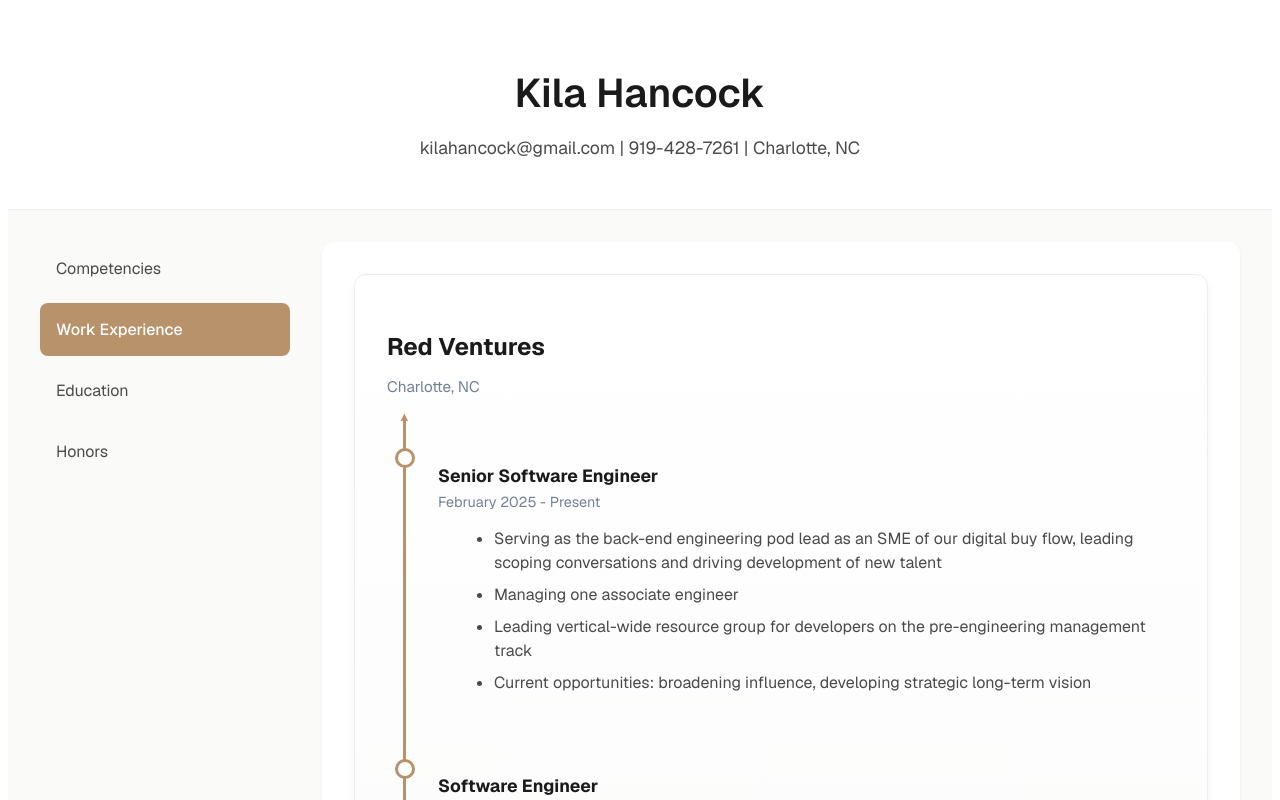
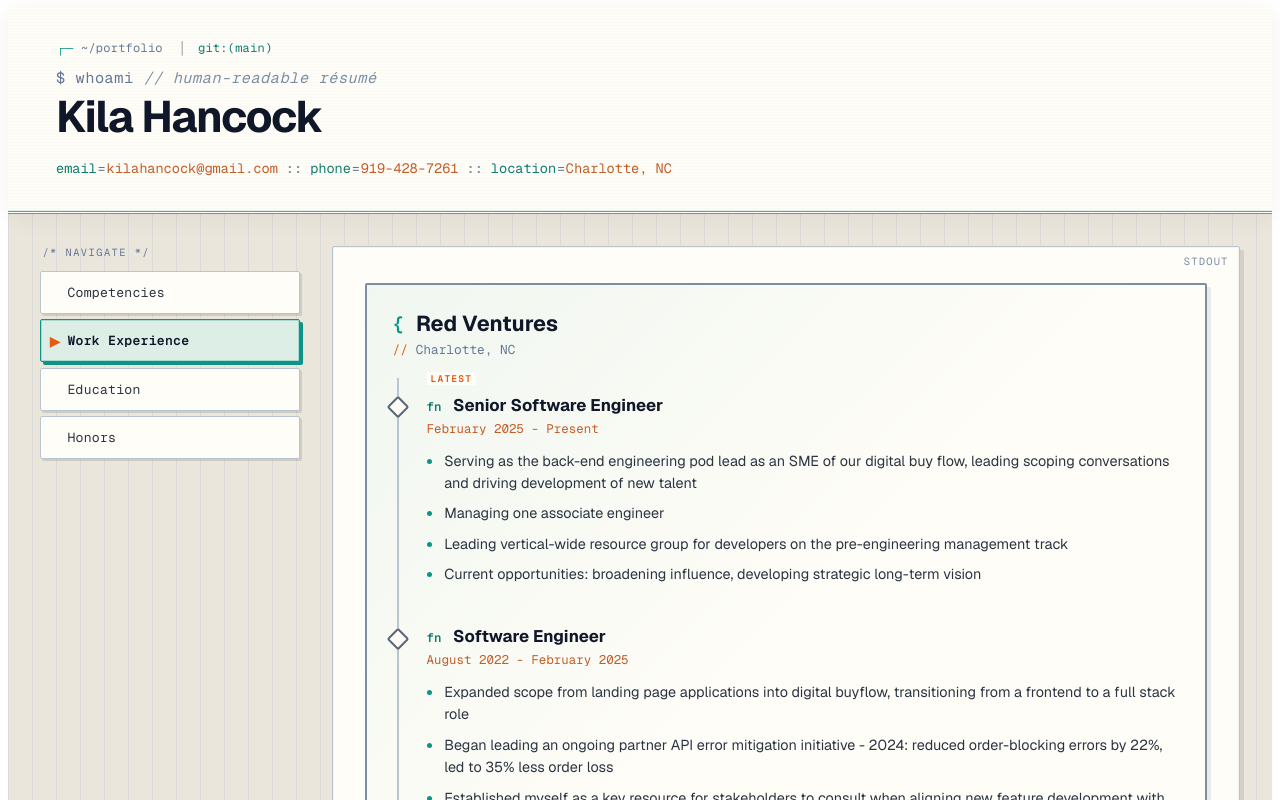
Before and after one commit to kilahancock/kilahancock, a Next.js app: page / in a window 1280 px wide. Both pictures are taken after a click on the button "Work Experience". Shown: the top 800 px of the page. Built offline with nearby package versions, Linux system fonts and the light colour scheme.

Commit message:
apply geeky styles

```diff
--- a/src/app/globals.css
+++ b/src/app/globals.css
@@ -2,16 +2,24 @@
   --font-geist-sans: 'Geist', sans-serif;
   --font-geist-mono: 'Geist Mono', monospace;
 
-  --color-font-primary: #4A4A4A;
-  --color-font-secondary: #1A1A1A;
+  --color-font-primary: #2b3542;
+  --color-font-secondary: #0f1729;
+  --color-syntax-dim: #647896;
+  --color-syntax-key: #0d7d6f;
+  --color-syntax-str: #c45c26;
 
-  --color-background: #FAFAF9;
-  --color-border: #eee;
-  --color-accent: #718096;
-  --color-accent-neutral: #B8926A;
-  --color-white: #FFFFFF;
+  --color-background: #ebe6dc;
+  --color-surface: #fffdf7;
+  --color-surface-2: #f6f2ea;
+  --color-border: #b8c4ce;
+  --color-border-strong: #7a8fa3;
+  --color-accent: #0d9488;
+  --color-accent-hot: #ea580c;
+  --color-accent-muted: #5b6778;
+  --color-white: #fffcf5;
 }
 
 body {
   font-family: var(--font-geist-sans);
+  font-feature-settings: "ss01" on;
 }
--- a/src/app/page.module.css
+++ b/src/app/page.module.css
@@ -1,124 +1,346 @@
-@import url('https://fonts.googleapis.com/css2?family=Inter:wght@400;500;600;700&display=swap');
-
 .page {
   color: var(--color-font-primary);
   background-color: var(--color-background);
+  background-image:
+    linear-gradient(
+      90deg,
+      color-mix(in srgb, var(--color-border) 35%, transparent) 1px,
+      transparent 1px
+    ),
+    linear-gradient(
+      var(--color-surface-2) 0%,
+      transparent 12rem
+    );
+  background-size: 1.5rem 1.5rem, 100% 100%;
   min-height: 100vh;
+  display: flex;
+  flex-direction: column;
 }
 
 .header {
-  text-align: center;
-  padding: 2rem;
-  background-color: var(--color-white);
-  border-bottom: 1px solid var(--color-border);
+  text-align: left;
+  padding: 2rem clamp(1.25rem, 4vw, 3rem);
+  background: var(--color-surface);
+  border-bottom: 3px double var(--color-border-strong);
+  box-shadow:
+    inset 0 -1px 0 color-mix(in srgb, var(--color-accent) 12%, transparent),
+    0 4px 24px color-mix(in srgb, var(--color-font-secondary) 6%, transparent);
+  position: relative;
+  overflow: hidden;
 }
 
-.header h1 {
-  margin-bottom: 0.5rem;
-  color: var(--color-font-secondary);
-  font-weight: 600;
-  font-size: 2.5rem;
+.header::before {
+  content: '';
+  position: absolute;
+  inset: 0;
+  background: repeating-linear-gradient(
+    0deg,
+    transparent,
+    transparent 2px,
+    color-mix(in srgb, var(--color-font-secondary) 4%, transparent) 2px,
+    color-mix(in srgb, var(--color-font-secondary) 4%, transparent) 3px
+  );
+  pointer-events: none;
+  opacity: 0.35;
 }
 
-.header p {
+.shellLine {
+  font-family: var(--font-geist-mono), ui-monospace, monospace;
+  font-size: 0.75rem;
+  letter-spacing: 0.02em;
+  margin: 0 0 0.75rem;
+  color: var(--color-syntax-dim);
+  display: flex;
+  flex-wrap: wrap;
+  gap: 0.5rem 1rem;
+  position: relative;
+  z-index: 1;
+}
+
+.shellPrompt::before {
+  content: '┌─ ';
+  color: var(--color-accent);
+}
+
+.shellBranch {
+  color: var(--color-syntax-key);
+}
+
+.shellBranch::before {
+  content: '│ ';
+  color: var(--color-border-strong);
+  margin-right: 0.25rem;
+}
+
+.title {
+  margin: 0 0 1rem;
+  position: relative;
+  z-index: 1;
+  display: flex;
+  flex-direction: column;
+  align-items: flex-start;
+  gap: 0.35rem;
+}
+
+.titlePrompt {
+  font-family: var(--font-geist-mono), ui-monospace, monospace;
+  font-size: clamp(0.8rem, 2vw, 0.95rem);
+  font-weight: 400;
+  color: var(--color-syntax-dim);
+  letter-spacing: 0.04em;
+}
+
+.titlePrompt::after {
+  content: ' // human-readable résumé';
+  color: var(--color-border-strong);
+  font-style: italic;
+  font-weight: 400;
+}
+
+.nameBlock {
+  display: inline-flex;
+  align-items: baseline;
+  gap: 0.15rem;
+}
+
+.nameText {
+  font-family: var(--font-geist-sans);
+  font-size: clamp(2rem, 5vw, 2.75rem);
+  font-weight: 700;
+  color: var(--color-font-secondary);
+  letter-spacing: -0.03em;
+  line-height: 1.1;
+}
+
+.cursor {
+  font-family: var(--font-geist-mono), monospace;
+  font-size: clamp(1.5rem, 4vw, 2rem);
+  color: var(--color-accent-hot);
+  animation: blink 1.1s step-end infinite;
+  transform: translateY(2px);
+}
+
+@keyframes blink {
+  0%,
+  50% {
+    opacity: 1;
+  }
+  51%,
+  100% {
+    opacity: 0;
+  }
+}
+
+.metaLine {
+  font-family: var(--font-geist-mono), ui-monospace, monospace;
+  font-size: clamp(0.72rem, 1.6vw, 0.85rem);
+  line-height: 1.65;
+  margin: 0;
   color: var(--color-font-primary);
-  font-size: 1.1rem;
+  display: flex;
+  flex-wrap: wrap;
+  gap: 0.35rem 0.5rem;
+  align-items: baseline;
+  position: relative;
+  z-index: 1;
+  max-width: 52rem;
+}
+
+.metaChunk {
+  white-space: nowrap;
+}
+
+.metaKey {
+  color: var(--color-syntax-key);
+}
+
+.metaEq {
+  color: var(--color-syntax-dim);
+  margin: 0 0.05rem;
+}
+
+.metaVal {
+  color: var(--color-syntax-str);
+}
+
+.metaSep {
+  color: var(--color-border-strong);
+  font-weight: 600;
+  user-select: none;
 }
 
 .container {
   display: flex;
   max-width: 1200px;
   margin: 0 auto;
-  padding: 2rem;
-  gap: 2rem;
+  padding: 2rem clamp(1rem, 3vw, 2rem);
+  gap: clamp(1rem, 3vw, 2rem);
+  flex: 1;
 }
 
 .sidebar {
-  width: 250px;
+  width: min(260px, 100%);
   flex-shrink: 0;
   display: flex;
   flex-direction: column;
-  gap: 0.5rem;
+  gap: 0.35rem;
   position: sticky;
-  top: 2rem;
+  top: 1.5rem;
   height: fit-content;
+  font-family: var(--font-geist-mono), ui-monospace, monospace;
+}
+
+.sidebar::before {
+  content: '/* navigate */';
+  font-size: 0.65rem;
+  text-transform: uppercase;
+  letter-spacing: 0.14em;
+  color: var(--color-syntax-dim);
+  margin-bottom: 0.35rem;
+  padding-left: 0.15rem;
 }
 
 .navButton {
-  padding: 1rem;
+  padding: 0.75rem 1rem 0.75rem 1.65rem;
   text-align: left;
-  background: none;
-  border: none;
-  border-radius: 8px;
-  font-size: 1rem;
+  background: var(--color-surface);
+  border: 1px solid var(--color-border);
+  border-radius: 2px;
+  font-size: 0.82rem;
   color: var(--color-font-primary);
   cursor: pointer;
-  transition: all 0.2s ease;
-  font-family: var(--font-geist-sans);
+  transition:
+    border-color 0.15s ease,
+    background 0.15s ease,
+    transform 0.15s ease,
+    box-shadow 0.15s ease;
+  font-family: inherit;
+  letter-spacing: 0.02em;
+  position: relative;
+  box-shadow: 2px 2px 0 color-mix(in srgb, var(--color-font-secondary) 12%, transparent);
+}
+
+.navButton::before {
+  content: '>';
+  position: absolute;
+  left: 0.65rem;
+  top: 50%;
+  transform: translateY(-50%);
+  color: var(--color-border-strong);
+  opacity: 0;
+  transition: opacity 0.15s ease;
+  font-weight: 600;
 }
 
 .navButton:hover {
-  background-color: #F0F0F0;
-  color: var(--color-font-secondary);
+  background: var(--color-surface-2);
+  border-color: var(--color-border-strong);
+  transform: translate(-1px, -1px);
+  box-shadow: 3px 3px 0 color-mix(in srgb, var(--color-accent) 35%, transparent);
+}
+
+.navButton:hover::before {
+  opacity: 0.6;
 }
 
 .navButton.active {
-  background-color: var(--color-accent-neutral);
-  color: var(--color-white);
-  font-weight: 500;
+  background: color-mix(in srgb, var(--color-accent) 14%, var(--color-surface));
+  border-color: var(--color-accent);
+  color: var(--color-font-secondary);
+  font-weight: 600;
+  box-shadow:
+    3px 3px 0 var(--color-accent),
+    inset 0 0 0 1px color-mix(in srgb, var(--color-accent) 25%, transparent);
+}
+
+.navButton.active::before {
+  content: '▶';
+  opacity: 1;
+  color: var(--color-accent-hot);
+  left: 0.55rem;
 }
 
 .mainContent {
   flex-grow: 1;
-  background-color: var(--color-white);
-  border-radius: 12px;
-  padding: 2rem;
-  box-shadow: 0 2px 4px rgba(0, 0, 0, 0.05);
+  background: var(--color-surface);
+  border: 1px solid var(--color-border);
+  border-radius: 2px;
+  padding: clamp(1.25rem, 3vw, 2rem);
+  box-shadow:
+    4px 4px 0 color-mix(in srgb, var(--color-font-secondary) 10%, transparent),
+    inset 0 0 0 1px color-mix(in srgb, var(--color-surface-2) 80%, transparent);
+  position: relative;
+}
+
+.mainContent::before {
+  content: 'stdout';
+  position: absolute;
+  top: 0.5rem;
+  right: 0.65rem;
+  font-family: var(--font-geist-mono), monospace;
+  font-size: 0.65rem;
+  letter-spacing: 0.12em;
+  text-transform: uppercase;
+  color: var(--color-syntax-dim);
+  opacity: 0.85;
 }
 
 .sectionContent {
-  animation: fadeIn 0.3s ease-in-out;
+  animation: fadeIn 0.35s ease-out;
+  padding-top: 0.25rem;
 }
 
-.workItem, .educationItem, .awardItem, .skillCategory {
-  margin-bottom: 2rem;
-  padding: 1rem;
-  background-color: var(--color-background);
-  border-radius: 8px;
-  transition: transform 0.2s ease;
+.workItem,
+.educationItem,
+.awardItem,
+.skillCategory {
+  margin-bottom: 1.5rem;
+  padding: 1.1rem 1.15rem;
+  background: var(--color-surface-2);
+  border: 1px dashed var(--color-border);
+  border-radius: 2px;
+  transition:
+    transform 0.2s ease,
+    border-color 0.2s ease,
+    box-shadow 0.2s ease;
 }
 
-.workItem:hover, .educationItem:hover, .awardItem:hover, .skillCategory:hover {
-  transform: translateY(-2px);
+.workItem:hover,
+.educationItem:hover,
+.awardItem:hover,
+.skillCategory:hover {
+  transform: translate(-2px, -2px);
+  border-color: var(--color-accent);
+  box-shadow: 3px 3px 0 color-mix(in srgb, var(--color-accent) 45%, transparent);
 }
 
-.jobHeader h3 {
+.educationItem h3,
+.awardItem h3,
+.skillCategory h3 {
+  font-family: var(--font-geist-sans);
+  font-size: 1.15rem;
   color: var(--color-font-secondary);
-  margin-bottom: 0.25rem;
-  font-weight: 500;
+  margin: 0 0 0.35rem;
 }
 
-.jobHeader p {
-  color: var(--color-accent);
-  margin: 0;
-  font-size: 0.95rem;
+.educationItem p,
+.awardItem p,
+.skillCategory p {
+  margin: 0.2rem 0;
+  font-size: 0.92rem;
+  line-height: 1.55;
 }
 
-.workItem ul {
-  margin-top: 0.75rem;
-  padding-left: 1.5rem;
-}
-
-.workItem li {
-  margin-bottom: 0.75rem;
+.skillCategory p {
+  font-family: var(--font-geist-mono), monospace;
+  font-size: 0.8rem;
   color: var(--color-font-primary);
-  line-height: 1.5;
 }
 
 @keyframes fadeIn {
   from {
     opacity: 0;
-    transform: translateY(10px);
+    transform: translateY(8px);
   }
   to {
     opacity: 1;
@@ -126,8 +348,20 @@
   }
 }
 
-/* Responsive design */
 @media (max-width: 768px) {
+  .titlePrompt::after {
+    display: none;
+  }
+
+  .metaLine {
+    flex-direction: column;
+    align-items: flex-start;
+  }
+
+  .metaSep {
+    display: none;
+  }
+
   .container {
     flex-direction: column;
     padding: 1rem;
@@ -137,96 +371,167 @@
     width: 100%;
     position: static;
     flex-direction: row;
+    flex-wrap: wrap;
     overflow-x: auto;
-    padding-bottom: 1rem;
+    padding-bottom: 0.5rem;
+    gap: 0.5rem;
+  }
+
+  .sidebar::before {
+    flex-basis: 100%;
   }
 
   .navButton {
     white-space: nowrap;
+    flex: 0 0 auto;
   }
 
   .mainContent {
     padding: 1rem;
   }
+
+  .mainContent::before {
+    display: none;
+  }
 }
 
 .companyGroup {
-  margin-bottom: 3rem;
-  padding: 2rem;
-  border: 1px solid var(--color-border);
-  border-radius: 12px;
-  background: linear-gradient(to bottom, var(--color-white), var(--color-background));
-  box-shadow: 0 2px 8px rgba(0, 0, 0, 0.05);
+  margin-bottom: 2.5rem;
+  padding: 1.5rem clamp(1rem, 2vw, 1.75rem);
+  border: 2px solid var(--color-border-strong);
+  border-radius: 2px;
+  background:
+    linear-gradient(
+      135deg,
+      color-mix(in srgb, var(--color-accent) 6%, var(--color-surface)) 0%,
+      var(--color-surface) 48%
+    );
+  box-shadow: 4px 4px 0 color-mix(in srgb, var(--color-font-secondary) 8%, transparent);
+  position: relative;
+}
+
+.companyGroup::after {
+  content: '}';
+  position: absolute;
+  bottom: 0.35rem;
+  right: 0.65rem;
+  font-family: var(--font-geist-mono), monospace;
+  font-size: 1.75rem;
+  font-weight: 600;
+  color: color-mix(in srgb, var(--color-border-strong) 55%, transparent);
+  line-height: 1;
+  pointer-events: none;
 }
 
 .companyName {
-  font-size: 1.5rem;
+  font-size: 1.35rem;
+  font-family: var(--font-geist-sans);
   color: var(--color-font-secondary);
-  margin-bottom: 0.25rem;
+  margin: 0 0 0.2rem;
+}
+
+.companyName::before {
+  content: '{ ';
+  font-family: var(--font-geist-mono), monospace;
+  font-size: 0.9em;
+  color: var(--color-accent);
+  font-weight: 600;
 }
 
 .companyLocation {
-  color: var(--color-accent);
-  font-size: 0.95rem;
-  margin-bottom: 1.5rem;
+  font-family: var(--font-geist-mono), monospace;
+  font-size: 0.8rem;
+  color: var(--color-syntax-dim);
+  margin: 0 0 1.25rem;
+}
+
+.companyLocation::before {
+  content: '// ';
+  color: var(--color-accent-hot);
 }
 
 .careerProgression {
   position: relative;
-  padding-left: 1rem;
+  padding-left: 0.25rem;
 }
 
 .roleStep {
-  padding: 1.25rem 0 1.25rem 2rem;
-  border-left: 3px solid var(--color-accent-neutral);
+  padding: 1rem 0 1rem 1.75rem;
+  border-left: 2px solid var(--color-border);
   position: relative;
-  transition: all 0.3s ease;
+  transition:
+    border-color 0.2s ease,
+    transform 0.2s ease;
 }
 
 .roleStep:hover {
-  transform: translateX(8px);
+  transform: translateX(4px);
+  border-left-color: var(--color-accent);
 }
 
 .roleStep::before {
   content: '';
   position: absolute;
-  left: -11px;
-  top: 28px;
-  width: 14px;
-  height: 14px;
-  background: #fff;
-  border: 3px solid var(--color-accent-neutral);
-  border-radius: 50%;
-  transition: all 0.3s ease;
+  left: -9px;
+  top: 1.35rem;
+  width: 12px;
+  height: 12px;
+  background: var(--color-surface);
+  border: 2px solid var(--color-accent-muted);
+  border-radius: 2px;
+  transform: rotate(45deg);
+  transition:
+    background 0.2s ease,
+    border-color 0.2s ease;
 }
 
 .roleStep:hover::before {
-  background: var(--color-accent-neutral);
+  background: color-mix(in srgb, var(--color-accent) 25%, var(--color-surface));
+  border-color: var(--color-accent);
 }
 
 .jobHeader {
-  margin-bottom: 1rem;
+  margin-bottom: 0.75rem;
 }
 
 .jobHeader h4 {
-  font-size: 1.1rem;
+  font-family: var(--font-geist-sans);
+  font-size: 1.05rem;
   color: var(--color-font-secondary);
-  margin-bottom: 0.4rem;
+  margin: 0 0 0.25rem;
+}
+
+.jobHeader h4::before {
+  content: 'fn ';
+  font-family: var(--font-geist-mono), monospace;
+  font-size: 0.78rem;
+  color: var(--color-syntax-key);
+  font-weight: 600;
+  margin-right: 0.25rem;
 }
 
 .jobHeader p {
-  color: var(--color-accent);
-  font-size: 0.9rem;
+  font-family: var(--font-geist-mono), monospace;
+  font-size: 0.78rem;
+  color: var(--color-syntax-str);
+  margin: 0;
 }
 
 .roleStep ul {
-  margin-left: 1rem;
+  margin: 0.5rem 0 0;
+  padding-left: 1.1rem;
   color: var(--color-font-primary);
 }
 
 .roleStep li {
-  margin-bottom: 0.5rem;
-  line-height: 1.5;
+  margin-bottom: 0.45rem;
+  line-height: 1.55;
+  font-size: 0.9rem;
+}
+
+.roleStep li::marker {
+  color: var(--color-accent);
+  font-size: 1.1em;
 }
 
 .roleStep:last-child {
@@ -234,38 +539,70 @@
 }
 
 .roleStep:first-child::after {
-  content: '▲';
+  content: 'LATEST';
   position: absolute;
-  left: -8px;
-  top: -4px;
-  color: var(--color-accent-neutral);
-  font-size: 0.8rem;
-  transform: translateY(-50%);
+  left: 1.75rem;
+  top: -0.35rem;
+  font-family: var(--font-geist-mono), monospace;
+  font-size: 0.6rem;
+  letter-spacing: 0.12em;
+  font-weight: 600;
+  color: var(--color-accent-hot);
+  background: var(--color-surface);
+  padding: 0 0.25rem;
 }
 
-
 .footer {
+  position: relative;
   margin-top: auto;
-  padding: 1rem;
+  padding: 1.75rem 1rem 1.5rem;
   display: flex;
+  flex-direction: column;
   justify-content: center;
   align-items: center;
+  gap: 0.65rem;
+  font-family: var(--font-geist-mono), monospace;
+  font-size: 0.65rem;
+  letter-spacing: 0.12em;
+  text-transform: uppercase;
+  color: var(--color-syntax-dim);
+  border-top: 1px dashed var(--color-border);
+  background: color-mix(in srgb, var(--color-surface) 70%, transparent);
+}
+
+.footerLabel {
+  margin: 0;
 }
 
 .socialLinks {
   display: flex;
-  gap: 1rem;
+  gap: 1.25rem;
+  text-transform: none;
+  letter-spacing: normal;
+  font-size: 1rem;
 }
 
 .socialLinks a {
-  color: inherit;
-  transition: opacity 0.2s;
+  color: var(--color-font-secondary);
+  padding: 0.5rem;
+  border: 1px solid var(--color-border);
+  border-radius: 2px;
+  background: var(--color-surface);
+  box-shadow: 2px 2px 0 color-mix(in srgb, var(--color-font-secondary) 12%, transparent);
+  transition:
+    transform 0.15s ease,
+    border-color 0.15s ease,
+    color 0.15s ease;
 }
 
 .socialLinks a:hover {
-  opacity: 0.7;
+  transform: translate(-2px, -2px);
+  border-color: var(--color-accent);
+  color: var(--color-accent);
+  opacity: 1;
 }
 
 .socialLinks svg {
   fill: currentColor;
+  display: block;
 }
--- a/src/app/page.tsx
+++ b/src/app/page.tsx
@@ -101,9 +101,37 @@
   return (
     <div className={styles.page}>
       <header className={styles.header}>
-        <h1>{resumeData.basics.name}</h1>
-        <p>
-          {resumeData.basics.email} | {resumeData.basics.phone} | {resumeData.basics.location.address}
+        <p className={styles.shellLine} aria-hidden="true">
+          <span className={styles.shellPrompt}>~/portfolio</span>
+          <span className={styles.shellBranch}>git:(main)</span>
+        </p>
+        <h1 className={styles.title}>
+          <span className={styles.titlePrompt}>$ whoami</span>
+          <span className={styles.nameBlock}>
+            <span className={styles.nameText}>{resumeData.basics.name}</span>
+            <span className={styles.cursor} aria-hidden="true">
+              ▌
+            </span>
+          </span>
+        </h1>
+        <p className={styles.metaLine}>
+          <span className={styles.metaChunk}>
+            <span className={styles.metaKey}>email</span>
+            <span className={styles.metaEq}>=</span>
+            <span className={styles.metaVal}>{resumeData.basics.email}</span>
+          </span>
+          <span className={styles.metaSep}>::</span>
+          <span className={styles.metaChunk}>
+            <span className={styles.metaKey}>phone</span>
+            <span className={styles.metaEq}>=</span>
+            <span className={styles.metaVal}>{resumeData.basics.phone}</span>
+          </span>
+          <span className={styles.metaSep}>::</span>
+          <span className={styles.metaChunk}>
+            <span className={styles.metaKey}>location</span>
+            <span className={styles.metaEq}>=</span>
+            <span className={styles.metaVal}>{resumeData.basics.location.address}</span>
+          </span>
         </p>
       </header>
 
@@ -129,6 +157,7 @@
 
       {/* Footer */}
       <footer className={styles.footer}>
+        <p className={styles.footerLabel}># social graph</p>
         <div className={styles.socialLinks}>
           <a
             href={resumeData.basics.profiles.find(p => p.network === 'LinkedIn')?.url}
```
